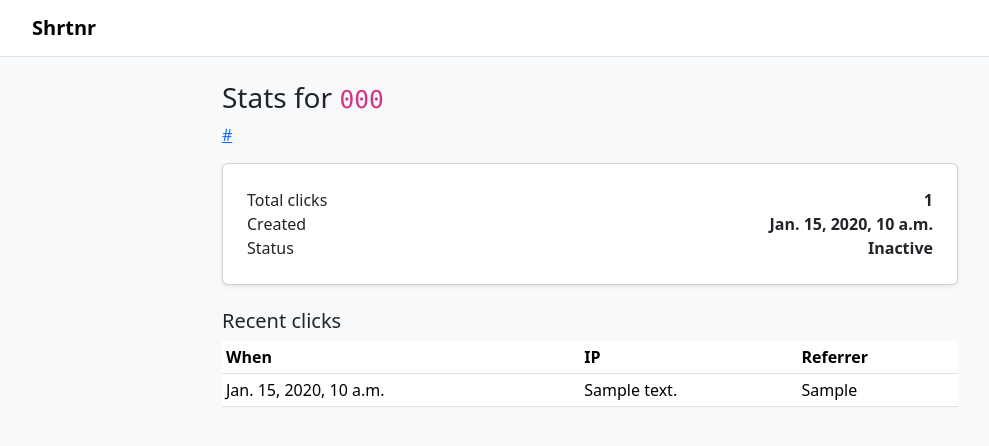
After one commit to Adels-codes/ShortURL, a Django app: page /000/stats/ in a window 1280 px wide. The commit adds this page. Shown: the top 446 px of the page, without its empty margins (50-1039 px from the left). Run offline with Django 5.2, Linux system fonts and the light colour scheme; tables that the repository leaves empty hold one stand-in row (values such as "Sample post").

Commit message:
Track clicks per short link and add a stats page
Every redirect now logs a Click (IP, user agent, referrer) via the
new Click model. /<code>/stats/ shows total clicks, link metadata,
and a recent-clicks table; the home page links to it after a link
is created.

Manually verified: hitting a short link twice bumps total_clicks to
2 and the recent-clicks table lists both hits.

```diff
--- a/shortener/models.py
+++ b/shortener/models.py
@@ -45,3 +45,17 @@ class ShortURL(models.Model):
     @property
     def is_usable(self):
         return self.is_active and not self.is_expired
+
+
+class Click(models.Model):
+    short_url = models.ForeignKey(ShortURL, on_delete=models.CASCADE, related_name='clicks')
+    clicked_at = models.DateTimeField(auto_now_add=True)
+    ip_address = models.GenericIPAddressField(null=True, blank=True)
+    user_agent = models.CharField(max_length=512, blank=True)
+    referrer = models.CharField(max_length=512, blank=True)
+
+    class Meta:
+        ordering = ['-clicked_at']
+
+    def __str__(self):
+        return f'Click on {self.short_url.short_code} at {self.clicked_at:%Y-%m-%d %H:%M}'
--- a/shortener/urls.py
+++ b/shortener/urls.py
@@ -6,5 +6,6 @@ app_name = 'shortener'
 
 urlpatterns = [
     path('', views.HomeView.as_view(), name='home'),
+    path('<str:short_code>/stats/', views.stats, name='stats'),
     path('<str:short_code>/', views.redirect_short_url, name='redirect'),
 ]
--- a/shortener/views.py
+++ b/shortener/views.py
@@ -4,7 +4,14 @@ from django.urls import reverse
 from django.views import View
 
 from .forms import ShortenForm
-from .models import ShortURL
+from .models import Click, ShortURL
+
+
+def _client_ip(request):
+    forwarded_for = request.META.get('HTTP_X_FORWARDED_FOR')
+    if forwarded_for:
+        return forwarded_for.split(',')[0].strip()
+    return request.META.get('REMOTE_ADDR')
 
 
 class HomeView(View):
@@ -32,4 +39,21 @@ def redirect_short_url(request, short_code):
     short_url = get_object_or_404(ShortURL, short_code=short_code)
     if not short_url.is_usable:
         raise Http404('This link is no longer active.')
+
+    Click.objects.create(
+        short_url=short_url,
+        ip_address=_client_ip(request),
+        user_agent=request.META.get('HTTP_USER_AGENT', '')[:512],
+        referrer=request.META.get('HTTP_REFERER', '')[:512],
+    )
     return redirect(short_url.original_url)
+
+
+def stats(request, short_code):
+    short_url = get_object_or_404(ShortURL, short_code=short_code)
+    clicks = short_url.clicks.all()[:50]
+    return render(request, 'shortener/stats.html', {
+        'short_url': short_url,
+        'clicks': clicks,
+        'total_clicks': short_url.clicks.count(),
+    })
--- a/templates/shortener/home.html
+++ b/templates/shortener/home.html
@@ -30,6 +30,8 @@
         <div class="alert alert-success mt-4">
             <strong>Your short link:</strong>
             <a href="{{ short_link }}" target="_blank">{{ short_link }}</a>
+            <br>
+            <a href="{% url 'shortener:stats' short_url.short_code %}">View click stats &rarr;</a>
         </div>
         {% endif %}
     </div>
--- /dev/null
+++ b/templates/shortener/stats.html
@@ -0,0 +1,49 @@
+{% extends 'base.html' %}
+
+{% block title %}Stats for {{ short_url.short_code }}{% endblock %}
+
+{% block content %}
+<div class="row justify-content-center">
+    <div class="col-md-8">
+        <h1 class="h3">Stats for <code>{{ short_url.short_code }}</code></h1>
+        <p class="text-muted">
+            <a href="{{ short_url.original_url }}" target="_blank">{{ short_url.original_url }}</a>
+        </p>
+
+        <div class="card p-4 shadow-sm mb-4">
+            <div class="d-flex justify-content-between">
+                <span>Total clicks</span>
+                <strong>{{ total_clicks }}</strong>
+            </div>
+            <div class="d-flex justify-content-between">
+                <span>Created</span>
+                <strong>{{ short_url.created_at }}</strong>
+            </div>
+            <div class="d-flex justify-content-between">
+                <span>Status</span>
+                <strong>{% if short_url.is_usable %}Active{% else %}Inactive{% endif %}</strong>
+            </div>
+        </div>
+
+        <h2 class="h5">Recent clicks</h2>
+        {% if clicks %}
+        <table class="table table-sm bg-white">
+            <thead>
+                <tr><th>When</th><th>IP</th><th>Referrer</th></tr>
+            </thead>
+            <tbody>
+                {% for click in clicks %}
+                <tr>
+                    <td>{{ click.clicked_at }}</td>
+                    <td>{{ click.ip_address|default:'—' }}</td>
+                    <td>{{ click.referrer|default:'—' }}</td>
+                </tr>
+                {% endfor %}
+            </tbody>
+        </table>
+        {% else %}
+        <p class="text-muted">No clicks yet.</p>
+        {% endif %}
+    </div>
+</div>
+{% endblock %}
```
Also changed, not shown: shortener/admin.py (+8 -1 lines), shortener/migrations/0002_click.py (added).
